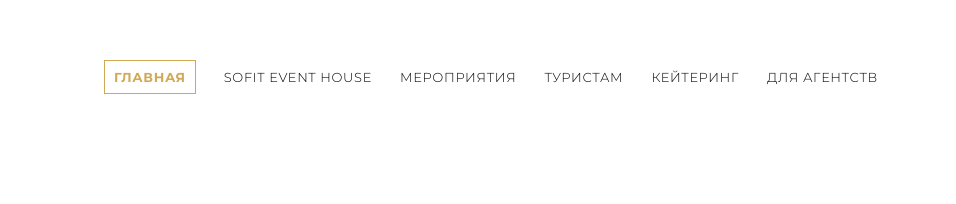
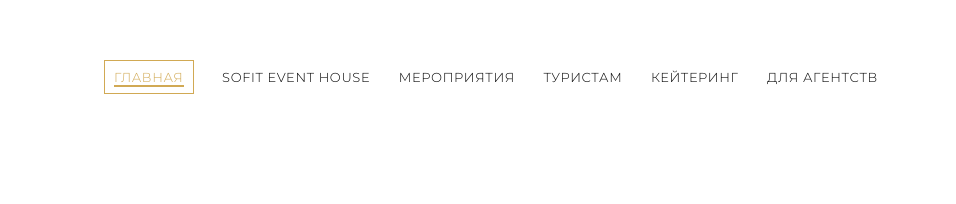
Before and after one commit to mikhail-khabirov/winter-palace, a plain HTML site: page index.html in a window 1280 px wide. In both pictures the pointer is over the link "ГЛАВНАЯ". Shown: the top 204 px of the page, 324-1280 px from the left. Drawn offline with Linux system fonts and the light colour scheme; files whose address does not match are found by name.

Commit message:
Final release

```diff
--- a/blocks/header/__menu-link/header__menu-link.css
+++ b/blocks/header/__menu-link/header__menu-link.css
@@ -1,18 +1,19 @@
 .header__menu-link {
   text-decoration: none;
+  border-bottom-width: 0;
   color: #000;
   font-weight: 300;
   font-size: 13px;
   line-height: 1.24;
   letter-spacing: 0.05em;
-
   box-sizing: border-box;
+  transition: all .5s ease-in-out;
 }
 
+
 .header__menu-link:hover {
-  transition: all .3s ease-in-out;
-  font-weight: 700;
   color: #D1A954;
+  border-bottom: 2px solid #D1A954
 }
 
 @media screen and (max-width: 1023px) {
```
